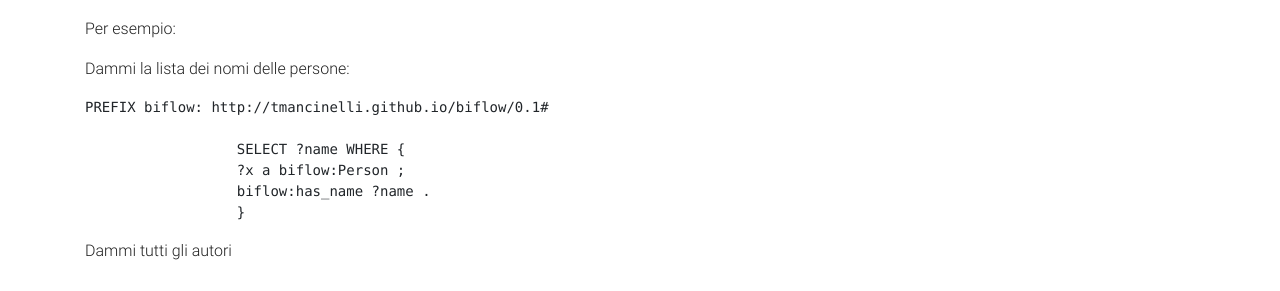
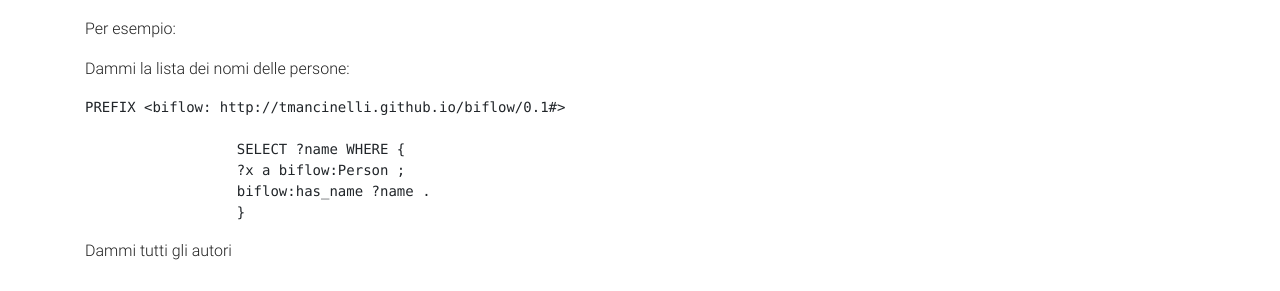
Before and after one commit to vedph/biflow_website, a Jekyll site: the page built from ontology.html, in a window 1280 px wide and 900 px high, scrolled down 923 px. Shown: the part 162-453 px from the top of the window. Built offline with Jekyll 4.4.1, drawn with Linux system fonts in a browser that asks for light colours; part of the change alters nothing that is shown.

Commit message:
Fix the SPARQL query

```diff
--- a/ontology.html
+++ b/ontology.html
@@ -47,7 +47,7 @@ permalink: /ontology/
                   <p>Per esempio:</p>
                   <p>Dammi la lista dei nomi delle persone:</p>
 
-                  <pre>PREFIX biflow: http://tmancinelli.github.io/biflow/0.1#
+                  <pre>PREFIX &lt;biflow: http://tmancinelli.github.io/biflow/0.1#&gt;
 
                   SELECT ?name WHERE {
                   ?x a biflow:Person ;
```
